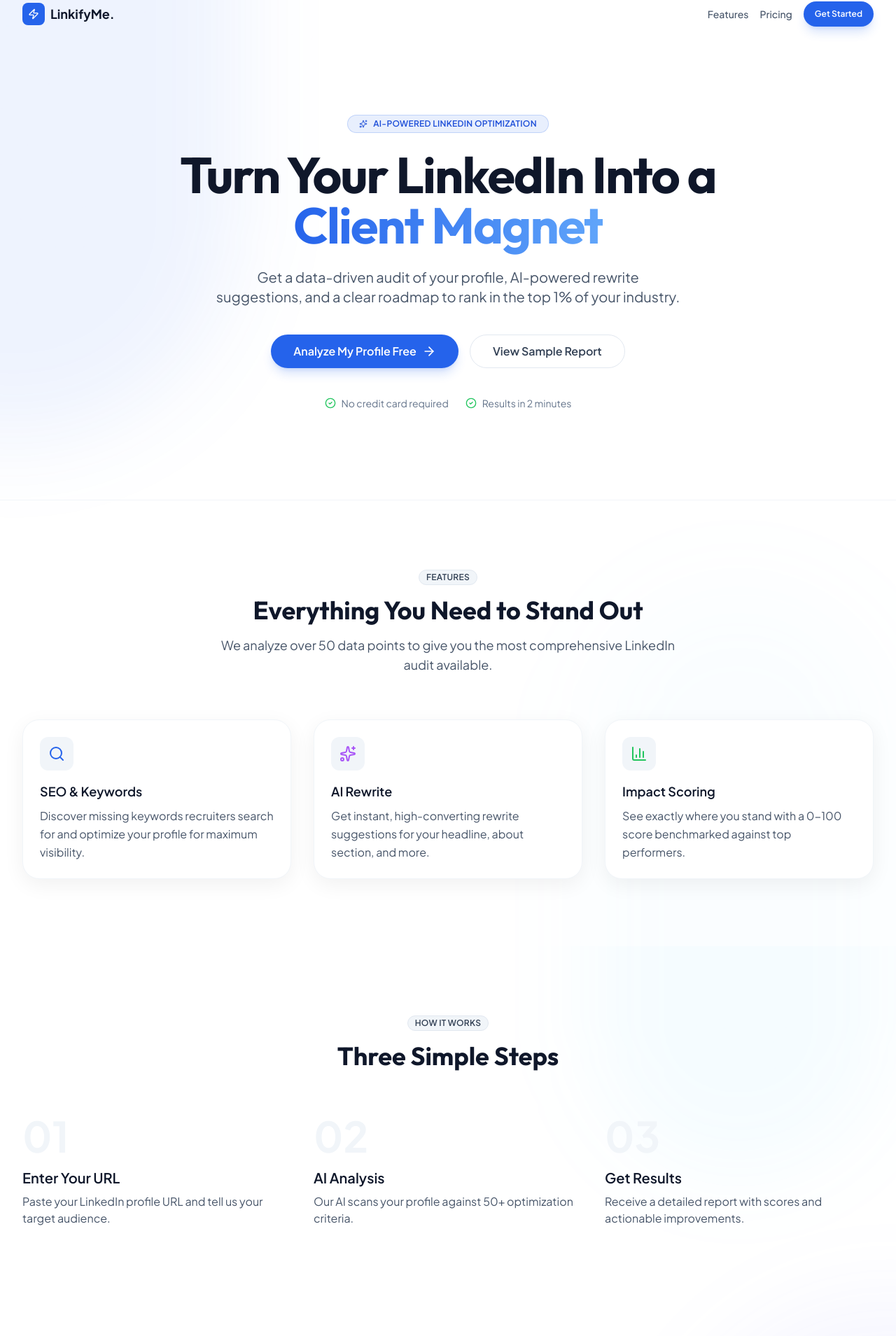
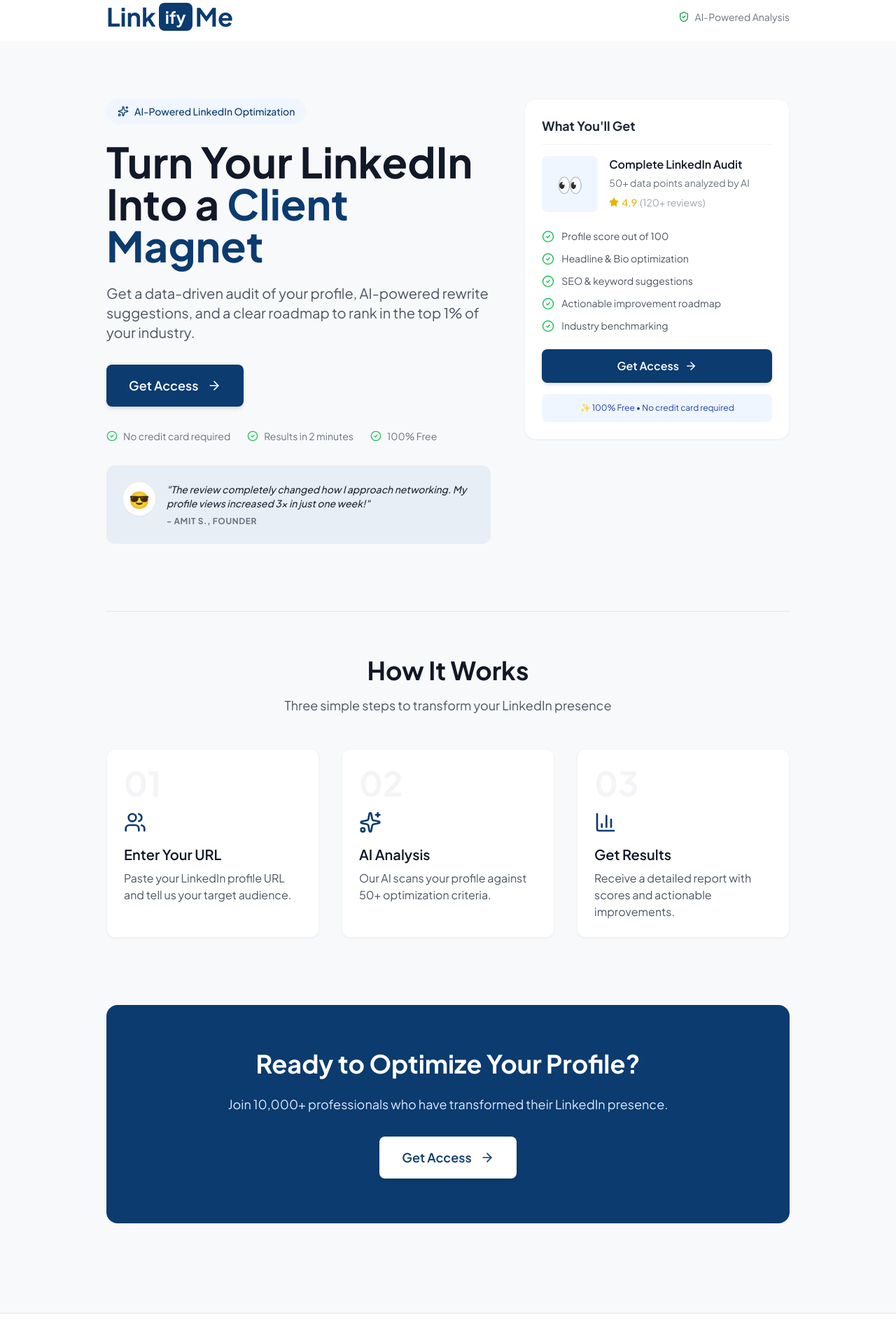
Before and after one commit to hardik2704/LinkifyMe, a Next.js app in the folder frontend/: page / in a window 1280 px wide. Shown: the part 12-1921 px from the top of the page at 70% size. Built offline with nearby package versions, Linux system fonts and the light colour scheme.

Commit message:
Redesign: New home page with Linki checkout aesthetic - Get Access CTA

```diff
--- a/frontend/src/app/(marketing)/page.tsx
+++ b/frontend/src/app/(marketing)/page.tsx
@@ -1,200 +1,222 @@
 "use client";
 
 import Link from "next/link";
-import { motion } from "framer-motion";
-import { ArrowRight, CheckCircle2, Sparkles, BarChart3, Search, Zap, Star, ChevronRight } from "lucide-react";
-import { PageShell } from "@/components/layout/PageShell";
-import { TopNav } from "@/components/layout/TopNav";
-import { Container } from "@/components/layout/Container";
-import { Button } from "@/components/ui/Button";
-import { Card } from "@/components/ui/Card";
-import { Badge } from "@/components/ui/Badge";
+import { CheckCircle2, Star, ArrowRight, ShieldCheck, Sparkles, BarChart3, Users, Zap } from "lucide-react";
 
-export default function LandingPage() {
+export default function HomePage() {
     return (
-        <PageShell variant="marketing">
-            <TopNav mode="marketing" />
+        <div className="min-h-screen flex flex-col font-sans text-gray-800 bg-[#F8F9FA]">
+            {/* Navbar */}
+            <nav className="w-full bg-white border-b border-gray-100 sticky top-0 z-50">
+                <div className="max-w-5xl mx-auto px-6 py-4 flex items-center justify-between">
+                    {/* Logo */}
+                    <div className="flex items-center gap-1 select-none cursor-pointer" aria-label="LinkifyMe Logo">
+                        <span className="text-[#0B3B6F] font-bold text-4xl leading-none">Link</span>
+                        <div className="bg-[#0B3B6F] rounded-lg h-10 w-12 flex items-center justify-center">
+                            <span className="text-white font-bold text-2xl leading-none">ify</span>
+                        </div>
+                        <span className="text-[#0B3B6F] font-bold text-4xl leading-none">Me</span>
+                    </div>
+
+                    <div className="flex items-center gap-2 text-sm text-gray-500">
+                        <ShieldCheck size={16} className="text-green-600" />
+                        <span className="hidden sm:inline">AI-Powered Analysis</span>
+                    </div>
+                </div>
+            </nav>
 
             {/* Hero Section */}
-            <section className="relative pt-32 pb-24 lg:pt-44 lg:pb-32">
-                <Container className="relative z-10">
-                    <div className="mx-auto max-w-4xl text-center">
-                        <motion.div
-                            initial={{ opacity: 0, y: 20 }}
-                            animate={{ opacity: 1, y: 0 }}
-                            transition={{ duration: 0.5 }}
-                            className="mb-6"
-                        >
-                            <Badge tone="brand" className="px-4 py-1">
-                                <Sparkles className="h-3 w-3 mr-1" />
+            <main className="flex-grow w-full max-w-5xl mx-auto px-4 sm:px-6 py-12 sm:py-20">
+                <div className="grid grid-cols-1 lg:grid-cols-12 gap-12">
+
+                    {/* LEFT COLUMN: Hero Content */}
+                    <div className="lg:col-span-7 space-y-8">
+                        <div>
+                            <div className="inline-flex items-center gap-2 bg-blue-50 text-[#0B3B6F] px-4 py-2 rounded-full text-sm font-medium mb-6">
+                                <Sparkles size={16} />
                                 AI-Powered LinkedIn Optimization
-                            </Badge>
-                        </motion.div>
+                            </div>
 
-                        <motion.h1
-                            initial={{ opacity: 0, y: 20 }}
-                            animate={{ opacity: 1, y: 0 }}
-                            transition={{ duration: 0.5, delay: 0.1 }}
-                            className="font-display text-5xl sm:text-6xl lg:text-7xl font-bold tracking-tight text-slate-900 mb-6"
-                        >
+                            <h1 className="text-4xl sm:text-5xl lg:text-6xl font-bold text-gray-900 leading-tight mb-6">
                                 Turn Your LinkedIn Into a{" "}
-                            <span className="text-transparent bg-clip-text bg-gradient-to-r from-brand to-brand-light">
-                                Client Magnet
-                            </span>
-                        </motion.h1>
+                                <span className="text-[#0B3B6F]">Client Magnet</span>
+                            </h1>
 
-                        <motion.p
-                            initial={{ opacity: 0, y: 20 }}
-                            animate={{ opacity: 1, y: 0 }}
-                            transition={{ duration: 0.5, delay: 0.2 }}
-                            className="text-lg sm:text-xl text-slate-600 mb-10 max-w-2xl mx-auto leading-relaxed"
-                        >
+                            <p className="text-lg sm:text-xl text-gray-600 leading-relaxed mb-8">
                                 Get a data-driven audit of your profile, AI-powered rewrite suggestions,
                                 and a clear roadmap to rank in the top 1% of your industry.
-                        </motion.p>
+                            </p>
 
-                        <motion.div
-                            initial={{ opacity: 0, y: 20 }}
-                            animate={{ opacity: 1, y: 0 }}
-                            transition={{ duration: 0.5, delay: 0.3 }}
-                            className="flex flex-col sm:flex-row items-center justify-center gap-4"
-                        >
+                            {/* CTA Button */}
                             <Link href="/intake">
-                                <Button size="lg" rightIcon={<ArrowRight className="h-5 w-5" />}>
-                                    Analyze My Profile Free
-                                </Button>
+                                <button className="bg-[#0B3B6F] text-white py-4 px-8 rounded-lg font-semibold text-lg transition-all duration-200 hover:bg-[#082a52] shadow-md hover:shadow-lg flex items-center gap-3 group">
+                                    Get Access
+                                    <ArrowRight size={20} className="group-hover:translate-x-1 transition-transform" />
+                                </button>
                             </Link>
-                            <Link href="#demo">
-                                <Button variant="outline" size="lg">
-                                    View Sample Report
-                                </Button>
-                            </Link>
-                        </motion.div>
 
-                        <motion.div
-                            initial={{ opacity: 0 }}
-                            animate={{ opacity: 1 }}
-                            transition={{ duration: 0.5, delay: 0.5 }}
-                            className="mt-10 flex items-center justify-center gap-6 text-sm text-slate-500"
-                        >
+                            {/* Trust Signals */}
+                            <div className="flex flex-wrap items-center gap-6 mt-8 text-sm text-gray-500">
                                 <div className="flex items-center gap-2">
-                                <CheckCircle2 className="h-4 w-4 text-green-500" />
+                                    <CheckCircle2 size={16} className="text-green-500" />
                                     <span>No credit card required</span>
                                 </div>
                                 <div className="flex items-center gap-2">
-                                <CheckCircle2 className="h-4 w-4 text-green-500" />
+                                    <CheckCircle2 size={16} className="text-green-500" />
                                     <span>Results in 2 minutes</span>
                                 </div>
-                        </motion.div>
+                                <div className="flex items-center gap-2">
+                                    <CheckCircle2 size={16} className="text-green-500" />
+                                    <span>100% Free</span>
                                 </div>
-                </Container>
-            </section>
+                            </div>
+                        </div>
 
-            {/* Features Section */}
-            <section id="features" className="py-24 border-t border-slate-100 bg-white/50">
-                <Container>
-                    <div className="text-center max-w-2xl mx-auto mb-16">
-                        <Badge tone="neutral" className="mb-4">Features</Badge>
-                        <h2 className="font-display text-3xl sm:text-4xl font-bold text-slate-900 mb-4">
-                            Everything You Need to Stand Out
+                        {/* Testimonial */}
+                        <div className="bg-[#E7EEF5] rounded-xl p-6 flex items-start gap-4">
+                            <div className="bg-white p-2 rounded-full shadow-sm text-2xl shrink-0">😎</div>
+                            <div>
+                                <p className="text-sm font-medium text-gray-800 italic">
+                                    &quot;The review completely changed how I approach networking. My profile views increased 3x in just one week!&quot;
+                                </p>
+                                <p className="text-xs text-gray-500 mt-2 font-bold uppercase tracking-wider">
+                                    - Amit S., Founder
+                                </p>
+                            </div>
+                        </div>
+                    </div>
+
+                    {/* RIGHT COLUMN: Feature Card */}
+                    <div className="lg:col-span-5">
+                        <div className="bg-white rounded-2xl shadow-sm border border-gray-100 p-6 sticky top-24">
+                            <h2 className="text-lg font-bold text-gray-800 mb-4 border-b border-gray-100 pb-3">
+                                What You&apos;ll Get
                             </h2>
-                        <p className="text-lg text-slate-600">
-                            We analyze over 50 data points to give you the most comprehensive LinkedIn audit available.
+
+                            <div className="flex gap-4 mb-6">
+                                <div className="w-20 h-20 bg-blue-50 rounded-lg flex items-center justify-center text-3xl shrink-0">
+                                    👀
+                                </div>
+                                <div>
+                                    <h3 className="font-semibold text-gray-900">Complete LinkedIn Audit</h3>
+                                    <p className="text-sm text-gray-500 mt-1">50+ data points analyzed by AI</p>
+                                    <div className="flex items-center gap-1 mt-2 text-yellow-500 text-sm font-medium">
+                                        <Star size={14} fill="currentColor" />
+                                        <span>4.9</span>
+                                        <span className="text-gray-400 font-normal">(120+ reviews)</span>
+                                    </div>
+                                </div>
+                            </div>
+
+                            <div className="space-y-3 mb-6">
+                                <div className="flex items-start gap-2.5 text-sm text-gray-600">
+                                    <CheckCircle2 size={18} className="text-green-500 shrink-0 mt-0.5" />
+                                    <span>Profile score out of 100</span>
+                                </div>
+                                <div className="flex items-start gap-2.5 text-sm text-gray-600">
+                                    <CheckCircle2 size={18} className="text-green-500 shrink-0 mt-0.5" />
+                                    <span>Headline &amp; Bio optimization</span>
+                                </div>
+                                <div className="flex items-start gap-2.5 text-sm text-gray-600">
+                                    <CheckCircle2 size={18} className="text-green-500 shrink-0 mt-0.5" />
+                                    <span>SEO &amp; keyword suggestions</span>
+                                </div>
+                                <div className="flex items-start gap-2.5 text-sm text-gray-600">
+                                    <CheckCircle2 size={18} className="text-green-500 shrink-0 mt-0.5" />
+                                    <span>Actionable improvement roadmap</span>
+                                </div>
+                                <div className="flex items-start gap-2.5 text-sm text-gray-600">
+                                    <CheckCircle2 size={18} className="text-green-500 shrink-0 mt-0.5" />
+                                    <span>Industry benchmarking</span>
+                                </div>
+                            </div>
+
+                            <Link href="/intake" className="block">
+                                <button className="w-full bg-[#0B3B6F] text-white py-3 px-6 rounded-lg font-semibold transition-all duration-200 hover:bg-[#082a52] shadow-md hover:shadow-lg flex items-center justify-center gap-2">
+                                    Get Access <ArrowRight size={18} />
+                                </button>
+                            </Link>
+
+                            <div className="bg-blue-50 p-3 rounded-lg text-xs text-blue-800 text-center mt-4">
+                                ✨ 100% Free • No credit card required
+                            </div>
+                        </div>
+                    </div>
+                </div>
+
+                {/* How It Works Section */}
+                <section className="mt-24 pt-16 border-t border-gray-200">
+                    <div className="text-center mb-12">
+                        <h2 className="text-3xl sm:text-4xl font-bold text-gray-900 mb-4">
+                            How It Works
+                        </h2>
+                        <p className="text-lg text-gray-600 max-w-2xl mx-auto">
+                            Three simple steps to transform your LinkedIn presence
                         </p>
                     </div>
 
                     <div className="grid md:grid-cols-3 gap-8">
-                        <FeatureCard
-                            icon={<Search className="h-6 w-6 text-brand" />}
-                            title="SEO & Keywords"
-                            description="Discover missing keywords recruiters search for and optimize your profile for maximum visibility."
-                        />
-                        <FeatureCard
-                            icon={<Sparkles className="h-6 w-6 text-purple-500" />}
-                            title="AI Rewrite"
-                            description="Get instant, high-converting rewrite suggestions for your headline, about section, and more."
-                        />
-                        <FeatureCard
-                            icon={<BarChart3 className="h-6 w-6 text-green-500" />}
-                            title="Impact Scoring"
-                            description="See exactly where you stand with a 0-100 score benchmarked against top performers."
-                        />
-                    </div>
-                </Container>
-            </section>
-
-            {/* How It Works */}
-            <section className="py-24">
-                <Container>
-                    <div className="text-center max-w-2xl mx-auto mb-16">
-                        <Badge tone="neutral" className="mb-4">How It Works</Badge>
-                        <h2 className="font-display text-3xl sm:text-4xl font-bold text-slate-900 mb-4">
-                            Three Simple Steps
-                        </h2>
-                    </div>
-
-                    <div className="grid md:grid-cols-3 gap-8">
                         {[
-                            { step: "01", title: "Enter Your URL", desc: "Paste your LinkedIn profile URL and tell us your target audience." },
-                            { step: "02", title: "AI Analysis", desc: "Our AI scans your profile against 50+ optimization criteria." },
-                            { step: "03", title: "Get Results", desc: "Receive a detailed report with scores and actionable improvements." },
+                            {
+                                step: "01",
+                                icon: <Users className="h-8 w-8 text-[#0B3B6F]" />,
+                                title: "Enter Your URL",
+                                desc: "Paste your LinkedIn profile URL and tell us your target audience."
+                            },
+                            {
+                                step: "02",
+                                icon: <Sparkles className="h-8 w-8 text-[#0B3B6F]" />,
+                                title: "AI Analysis",
+                                desc: "Our AI scans your profile against 50+ optimization criteria."
+                            },
+                            {
+                                step: "03",
+                                icon: <BarChart3 className="h-8 w-8 text-[#0B3B6F]" />,
+                                title: "Get Results",
+                                desc: "Receive a detailed report with scores and actionable improvements."
+                            },
                         ].map((item, idx) => (
-                            <div key={idx} className="relative">
-                                <div className="text-6xl font-bold text-slate-100 mb-4">{item.step}</div>
-                                <h3 className="text-xl font-semibold text-slate-900 mb-2">{item.title}</h3>
-                                <p className="text-slate-600">{item.desc}</p>
+                            <div key={idx} className="bg-white rounded-xl p-6 border border-gray-100 shadow-sm">
+                                <div className="text-5xl font-bold text-gray-100 mb-4">{item.step}</div>
+                                <div className="mb-4">{item.icon}</div>
+                                <h3 className="text-xl font-semibold text-gray-900 mb-2">{item.title}</h3>
+                                <p className="text-gray-600">{item.desc}</p>
                             </div>
                         ))}
                     </div>
-                </Container>
                 </section>
 
-            {/* CTA Section */}
-            <section className="py-24">
-                <Container>
-                    <div className="relative overflow-hidden rounded-3xl bg-gradient-to-br from-slate-900 via-slate-800 to-slate-900 px-8 py-20 text-center">
-                        <div className="absolute inset-0 bg-brand/10 blur-3xl" />
+                {/* Final CTA */}
+                <section className="mt-24">
+                    <div className="relative overflow-hidden rounded-2xl bg-[#0B3B6F] px-8 py-16 text-center">
                         <div className="relative z-10 max-w-2xl mx-auto">
-                            <h2 className="font-display text-3xl sm:text-4xl font-bold text-white mb-6">
+                            <h2 className="text-3xl sm:text-4xl font-bold text-white mb-6">
                                 Ready to Optimize Your Profile?
                             </h2>
-                            <p className="text-lg text-slate-300 mb-8">
+                            <p className="text-lg text-blue-100 mb-8">
                                 Join 10,000+ professionals who have transformed their LinkedIn presence.
                             </p>
                             <Link href="/intake">
-                                <Button size="lg" className="bg-white text-slate-900 hover:bg-slate-100" rightIcon={<ArrowRight className="h-5 w-5" />}>
-                                    Get Started Free
-                                </Button>
+                                <button className="bg-white text-[#0B3B6F] py-4 px-8 rounded-lg font-semibold text-lg transition-all duration-200 hover:bg-gray-100 shadow-md hover:shadow-lg inline-flex items-center gap-3">
+                                    Get Access
+                                    <ArrowRight size={20} />
+                                </button>
                             </Link>
                         </div>
                     </div>
-                </Container>
                 </section>
+            </main>
 
             {/* Footer */}
-            <footer className="py-12 border-t border-slate-100">
-                <Container>
-                    <div className="flex items-center justify-between">
+            <footer className="w-full border-t border-gray-200 mt-12 py-8 bg-white">
+                <div className="max-w-5xl mx-auto px-6 flex items-center justify-between">
                     <div className="flex items-center gap-2">
-                            <Zap className="h-5 w-5 text-brand" />
-                            <span className="font-bold text-slate-900">LinkifyMe.</span>
+                        <Zap className="h-5 w-5 text-[#0B3B6F]" />
+                        <span className="font-bold text-gray-900">LinkifyMe</span>
                     </div>
-                        <p className="text-sm text-slate-500">© 2026 LinkifyMe. All rights reserved.</p>
+                    <p className="text-sm text-gray-400">© 2026 LinkifyMe. All rights reserved.</p>
                 </div>
-                </Container>
             </footer>
-        </PageShell>
+        </div>
     );
 }
-
-function FeatureCard({ icon, title, description }: { icon: React.ReactNode; title: string; description: string }) {
-    return (
-        <Card variant="elevated" className="group hover:-translate-y-1 transition-transform duration-300">
-            <div className="mb-4 inline-flex h-12 w-12 items-center justify-center rounded-xl bg-slate-100 group-hover:bg-brand/10 transition-colors">
-                {icon}
-            </div>
-            <h3 className="text-lg font-semibold text-slate-900 mb-2">{title}</h3>
-            <p className="text-slate-600 leading-relaxed">{description}</p>
-        </Card>
-    );
-}
```
Lines whose indentation alone changed are shown as unchanged.
